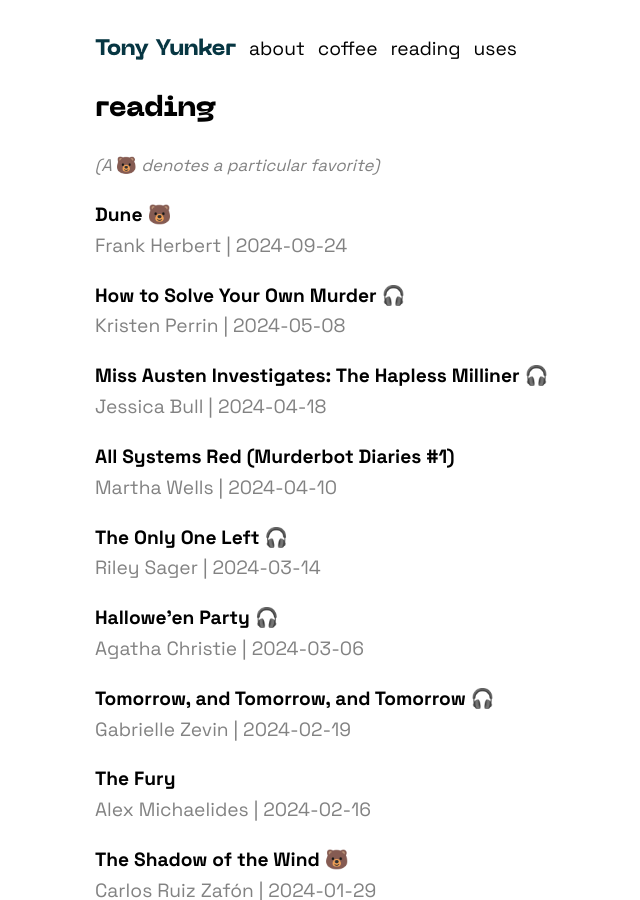
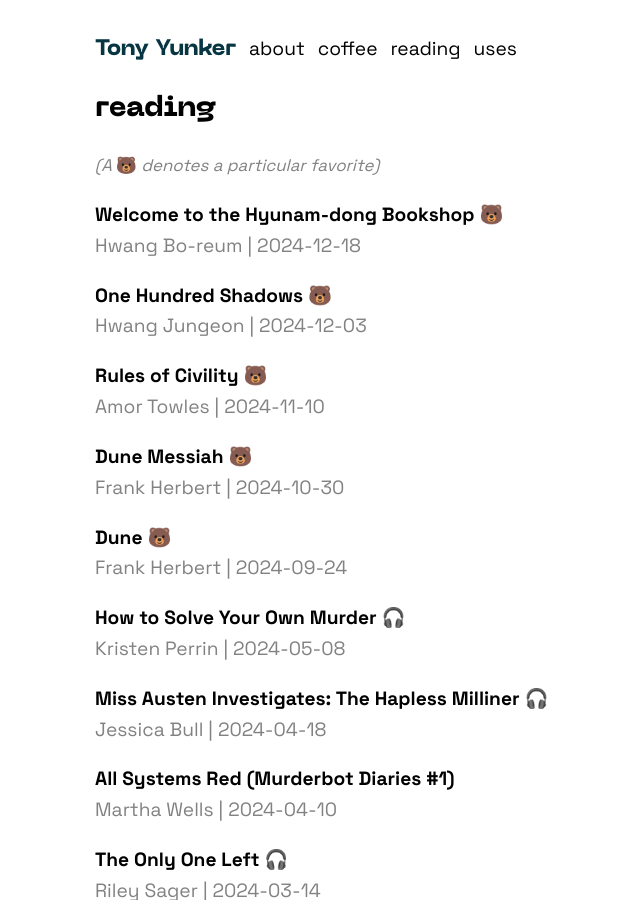
Before and after one commit to ayunker/ayunker.github.io, a Jekyll site: the page built from logs/reading.md, in a window 1280 px wide and 900 px high. Shown: the whole window, without its empty margins (145-785 px from the left). Built offline with Jekyll 4.4.1, drawn with Linux system fonts in a browser that asks for light colours.

Commit message:
UPDATE Coffee and Reading Logs

```diff
--- a/logs/reading.md
+++ b/logs/reading.md
@@ -8,6 +8,18 @@ title: reading
   🐻
   <em>denotes a particular favorite)</em>
 </span>
+
+**Welcome to the Hyunam-dong Bookshop** 🐻\\
+<span class="grey-text">Hwang Bo-reum \| 2024-12-18</span>
+
+**One Hundred Shadows** 🐻\\
+<span class="grey-text">Hwang Jungeon \| 2024-12-03</span>
+
+**Rules of Civility** 🐻\\
+<span class="grey-text">Amor Towles \| 2024-11-10</span>
+
+**Dune Messiah** 🐻\\
+<span class="grey-text">Frank Herbert \| 2024-10-30</span>
 
 **Dune** 🐻\\
 <span class="grey-text">Frank Herbert \| 2024-09-24</span>
```
Also changed, not shown: logs/coffee.md (+12 -0 lines).
